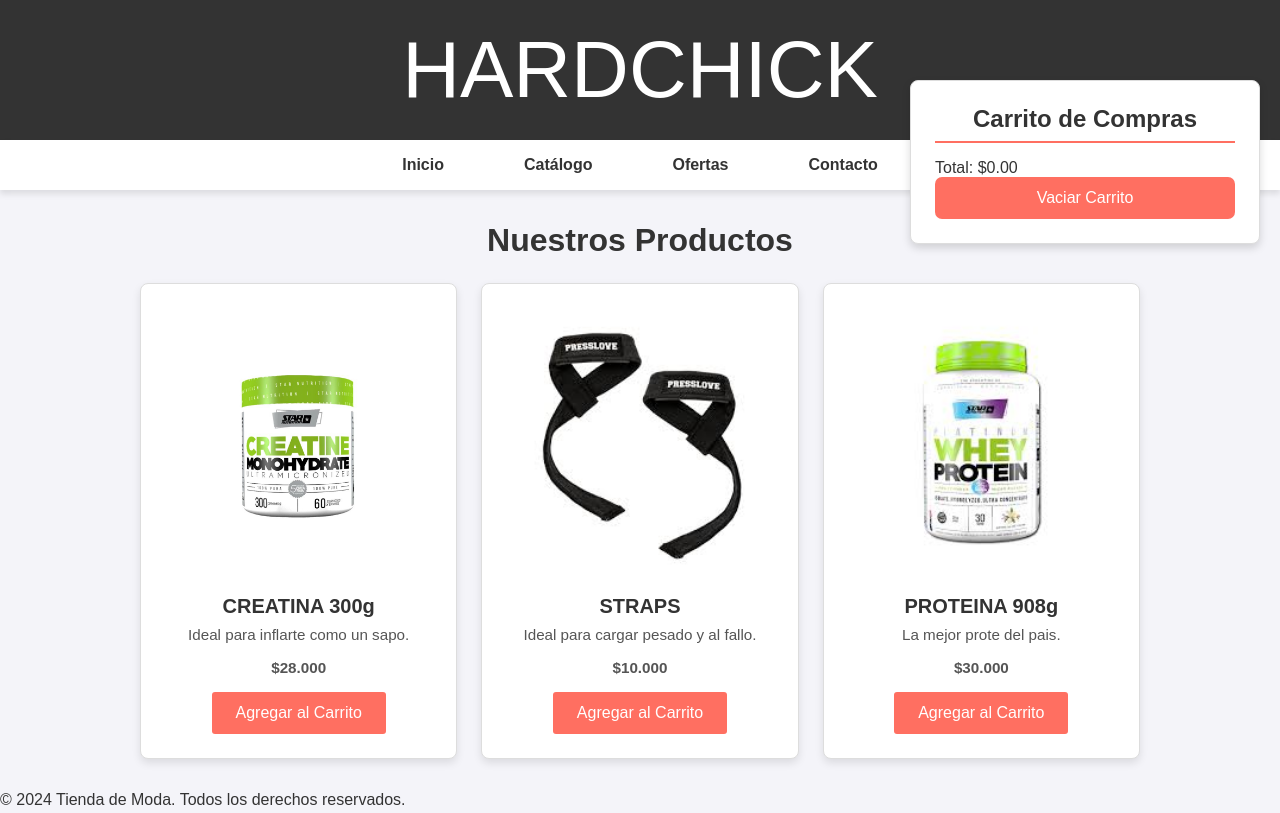
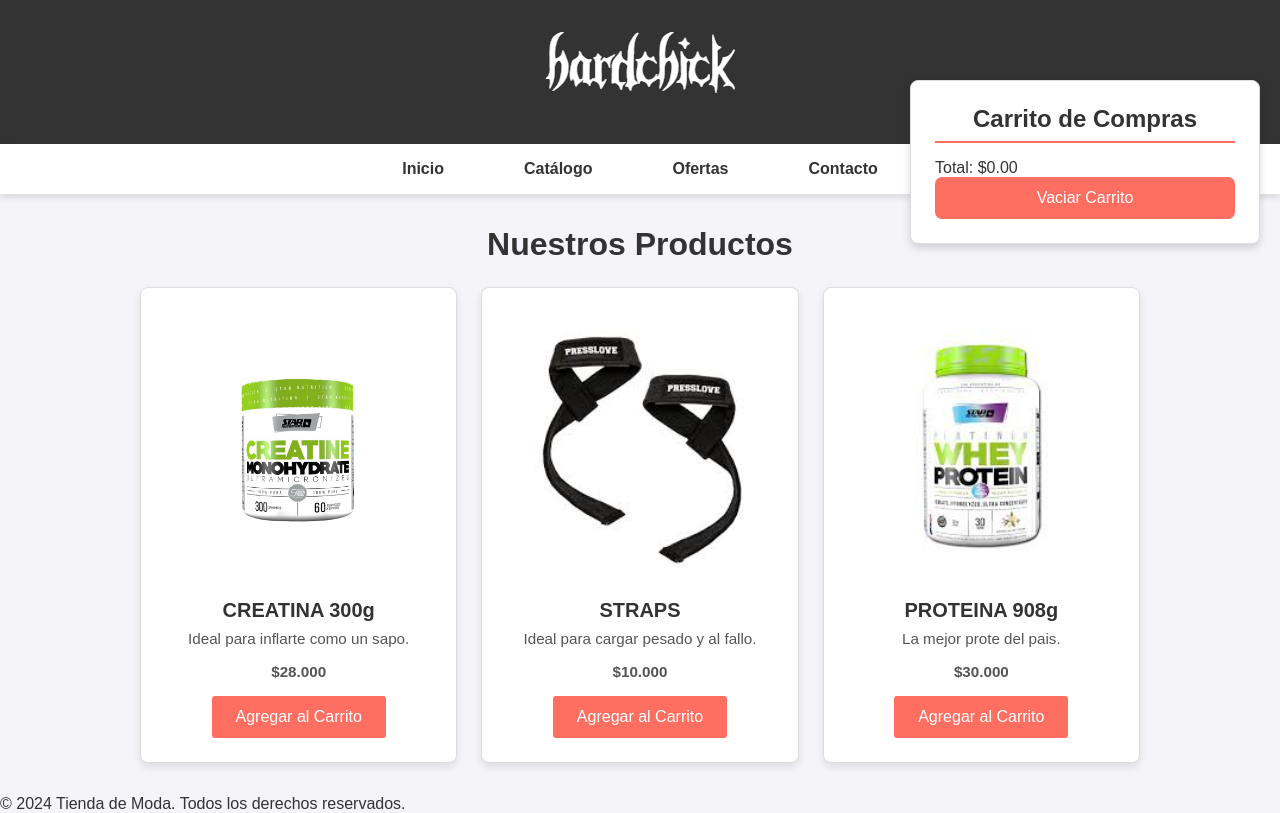
Before and after one commit to mariano2202ze/HARDCHICK, a plain HTML site: page index.html in a window 1280 px wide. Drawn offline with Linux system fonts and the light colour scheme.

Commit message:
Add files via upload

```diff
--- a/index.html
+++ b/index.html
@@ -8,7 +8,9 @@
 </head>
 <body>
     <header>
-        <h1>HARDCHICK</h1>
+        <h1 class="page-title">
+            <img src="logo.png" alt="Logo de Mi Tienda">
+        </h1>
     </header>
 
     <nav>
```
Also changed, not shown: logo.png (added).
